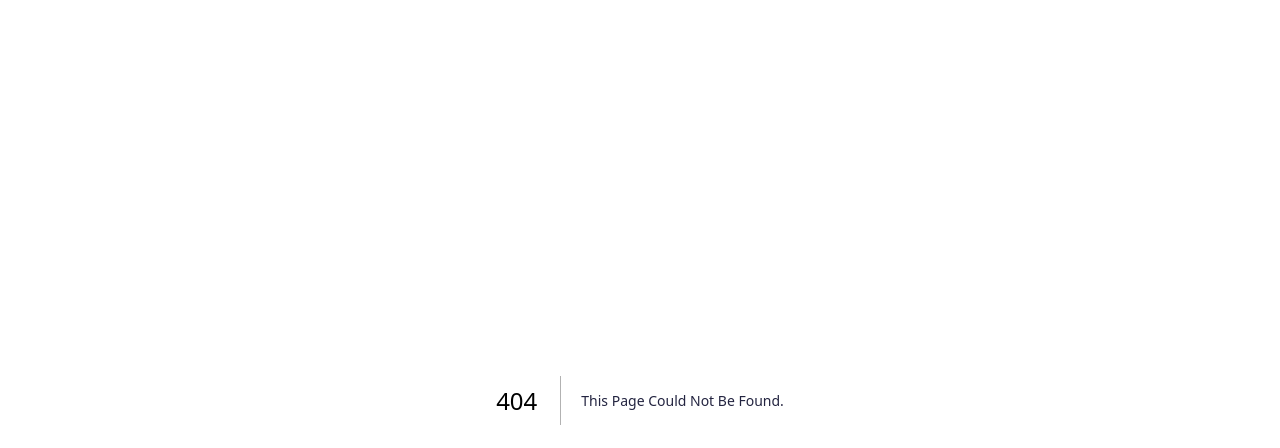
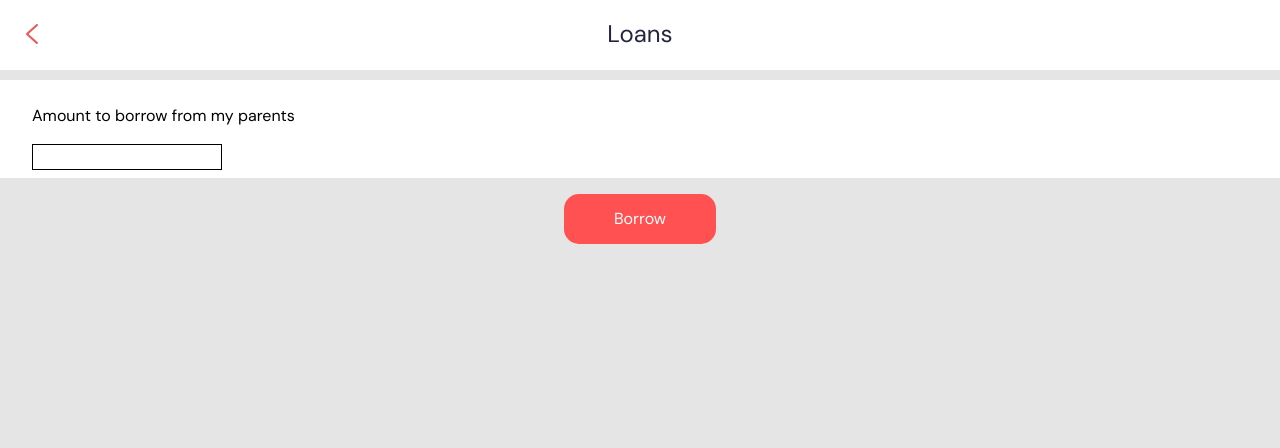
Before and after one commit to afonsosilva91/little-wallet, a Next.js app in the folder web/: page /loans in a window 1280 px wide. Before the commit this address had no page. Shown: the top 448 px of the page. Built offline with nearby package versions, Linux system fonts and the light colour scheme.

Commit message:
Add loan page

```diff
--- a/web/components/LoginButton.js
+++ b/web/components/LoginButton.js
@@ -42,6 +42,7 @@ export default function LoginButton() {
   const { open } = useConnectModal();
   const [accountCreated, setAccountCreated] = useState(false);
   const [creatingAccount, setCreatingAccount] = useState(false);
+  const [contractApi, setContractApi] = useState(false);
 
   const supportedNetwork = () => {
     const filteredChains = supportedChains.filter(
@@ -58,7 +59,6 @@ export default function LoginButton() {
   };
 
   const upsertAccount = async () => {
-    console.log("upsertAccount");
     const contractApi = new ContractApi();
     await contractApi.setup();
 
@@ -69,6 +69,7 @@ export default function LoginButton() {
       await contractApi.addChild();
       const result = await contractApi.checkAccount();
       setAccountCreated(result[0]);
+      setContractApi(contractApi);
     }
   };
 
@@ -79,11 +80,11 @@ export default function LoginButton() {
       setCreatingAccount(false);
       return;
     }
-  }, [account]);
+  }, [account.isConnected]);
 
   useEffect(() => {
-    if (account.isConnected && supportedNetwork() && accountCreated) {
-      login(account.address);
+    if (accountCreated) {
+      login(contractApi);
       router.push("/");
       return;
     }
--- a/web/context/SessionContext.js
+++ b/web/context/SessionContext.js
@@ -1,41 +1,41 @@
-import { createContext, useContext, useState } from "react"
+import { createContext, useContext, useState } from "react";
 
 const SessionContext = createContext({
   isLogged: false,
-    wallet: '',
-    login: (wallet) => {},
-    logout: () => {}
-})
+  contractApi: null,
+  login: (contractApi) => {},
+  logout: () => {},
+});
 
-export const useSessionContext = () => useContext(SessionContext)
+export const useSessionContext = () => useContext(SessionContext);
 
 export const SessionContextProvider = ({ children }) => {
-    const [isLogged, setIsLogged] = useState(true)
-    const [wallet, setWallet] = useState(null)
+  const [isLogged, setIsLogged] = useState(true);
+  const [contractApi, setContractApi] = useState(null);
 
-    const login = async (wallet) => {
-        setWallet(wallet)
-        setIsLogged(true)
-    }
+  const login = async (contractApi) => {
+    setContractApi(contractApi);
+    setIsLogged(true);
+  };
 
-    const logout = async() => {
-        setIsLogged(false)
-        setWallet(null)
+  const logout = async () => {
+    setIsLogged(false);
+    setContractApi(null);
     //disconnect()
-    }
+  };
 
   const context = {
     isLogged,
-        wallet,
+    contractApi,
     login,
-        logout
-    }
+    logout,
+  };
 
   return (
     <SessionContext.Provider value={context}>
       {children}
     </SessionContext.Provider>
-    )
-}
+  );
+};
 
-export default SessionContext
+export default SessionContext;
--- a/web/pages/index.js
+++ b/web/pages/index.js
@@ -1,30 +1,34 @@
-import { useAccount, useBalance } from "@web3modal/react"
-import Link from "next/link"
-import { useEffect } from "react"
-import { useRouter } from 'next/router'
-import { useSessionContext } from '../context/SessionContext'
-import Image from "next/image"
+import { useAccount, useBalance } from "@web3modal/react";
+import Link from "next/link";
+import { useEffect } from "react";
+import { useRouter } from "next/router";
+import { useSessionContext } from "../context/SessionContext";
+import Image from "next/image";
 
 export default function Home() {
-    const router = useRouter()
-    const { isLogged, wallet } = useSessionContext()
-    const { account } = useAccount()
+  const router = useRouter();
+  const { isLogged, contractApi } = useSessionContext();
+  const { account } = useAccount();
   const { data, error, isLoading, refetch } = useBalance({
-        addressOrName: account.address
-    })
+    addressOrName: account.address,
+  });
 
   useEffect(() => {
-        if(!isLogged) {
-            router.push("/login")
+    if (!isLogged) {
+      router.push("/login");
       return;
     }
 
-        console.log(data, account)
-    })
+    console.log(data, account);
+  });
 
   const randHash = () => {
-        return Math.random().toString(36).substring(2, 15) + Math.random().toString(36).substring(2, 15);
-    }
+    return (
+      Math.random().toString(36).substring(2, 15) +
+      Math.random().toString(36).substring(2, 15)
+    );
+  };
+
   const kids = [
     {
       name: "Kid 1",
@@ -56,41 +60,74 @@ export default function Home() {
   return (
     <div className="h-screen flex flex-col px-8">
       <div style={{ marginLeft: "-2rem", marginRight: "-2rem" }}>
-                <div className="background-red rounded-3xl box-page-header"
+        <div
+          className="background-red rounded-3xl box-page-header"
           style={{
             height: "170px",
             paddingTop: "45px",
-                        margin: '12px',
-                        overflow: 'hidden',
-                        position: 'relative'
+            margin: "12px",
+            overflow: "hidden",
+            position: "relative",
           }}
         >
           <div className="header-circle-medium"></div>
           <div className="header-circle-small"></div>
           <h2>Balance</h2>
-                    <h6 className="text-center" style={{paddingTop: '7px'}}>12,000$</h6>
+          <h6 className="text-center" style={{ paddingTop: "7px" }}>
+            12,000$
+          </h6>
         </div>
-                <div className="flex justify-between mx-8"
+        <div
+          className="flex justify-between mx-8"
           style={{
             boxShadow: "0px 3px 12px -2px rgba(61, 87, 111, 0.1)",
             borderRadius: "15px",
             marginTop: "-47px",
             backgroundColor: "white",
             padding: "15px 20px",
-                        height: '74px',
-                        position: 'relative',
-                        zIndex: '99'
+            height: "74px",
+            position: "relative",
+            zIndex: "99",
           }}
         >
-                    <Link className="btn-header-icon" href={'/savings'}>
-                        <Image width={25} height={25} alt={''} src={'/icons/wallet.png'} style={{margin: '0 auto'}} />
-                        <span style={{fontSize: '14px', fontWeight: '500', lineHeight: '20px', color: '#232440'}}>Savings</span>
+          <Link className="btn-header-icon" href={"/savings"}>
+            <Image
+              width={25}
+              height={25}
+              alt={""}
+              src={"/icons/wallet.png"}
+              style={{ margin: "0 auto" }}
+            />
+            <span
+              style={{
+                fontSize: "14px",
+                fontWeight: "500",
+                lineHeight: "20px",
+                color: "#232440",
+              }}
+            >
+              Savings
+            </span>
           </Link>
-                    <Link className="btn-header-icon" href={'/loans'}>
-                        <Image width={25} height={25} alt={''} src={'/icons/dollar.png'} style={{margin: '0 auto'}} />
-                        <span style={{fontSize: '14px', fontWeight: '500', lineHeight: '20px', color: '#232440'}}>Loans</span>
+          <Link className="btn-header-icon" href={"/loans"}>
+            <Image
+              width={25}
+              height={25}
+              alt={""}
+              src={"/icons/dollar.png"}
+              style={{ margin: "0 auto" }}
+            />
+            <span
+              style={{
+                fontSize: "14px",
+                fontWeight: "500",
+                lineHeight: "20px",
+                color: "#232440",
+              }}
+            >
+              Loans
+            </span>
           </Link>
-
         </div>
       </div>
       <div className="mt-4 box-family">
@@ -131,7 +168,6 @@ export default function Home() {
           ))}
         </table>
       </div>
-
     </div>
   );
-};
+}
--- /dev/null
+++ b/web/pages/loans.js
@@ -0,0 +1,64 @@
+import Link from "next/link";
+import Image from "next/image";
+import { useSessionContext } from "../context/SessionContext";
+
+import { useState } from "react";
+
+const Loans = () => {
+  const { isLogged, contractApi } = useSessionContext();
+  const [amount, setAmount] = useState(0);
+
+  const borrow = async () => {
+    if (amount <= 0) {
+      return;
+    }
+    console.log(contractApi);
+    const result = await contractApi.borrow(amount);
+    console.log(result);
+  };
+
+  return (
+    <>
+      <div className="box-bar-header">
+        <div className="flex flex-row">
+          <div className="basis-4/12 back-arrow">
+            <Link href={"/"}>
+              <Image width={24} height={24} alt={""} src={"/icons/back.svg"} />
+            </Link>
+          </div>
+          <div className="basis-4/12 header-title">
+            <span>Loans</span>
+          </div>
+          <div className="basis-4/12"></div>
+        </div>
+      </div>
+
+      <div
+        className="h-screen flex flex-col py-2"
+        style={{ paddingTop: "80px", background: "#E5E5E5" }}
+      >
+        <div className="box-graphs px-8 pt-6">
+          <h4 className="mb-4">Amount to borrow from my parents</h4>
+          <input
+            className="mb-2"
+            type="number"
+            onChange={(e) => setAmount(e.target.value)}
+            style={{ border: "1px solid black" }}
+          ></input>
+        </div>
+
+        <div className="h-screen flex align-center justify-center">
+          <button
+            className="btn-red mt-4"
+            style={{ minWidth: "auto" }}
+            onClick={() => borrow()}
+          >
+            Borrow
+          </button>
+        </div>
+      </div>
+    </>
+  );
+};
+
+export default Loans;
--- a/web/utils/contractApi.js
+++ b/web/utils/contractApi.js
@@ -22,6 +22,10 @@ class ContractApi {
     );
   }
 
+  getAddress() {
+    return this.address;
+  }
+
   async checkAccount() {
     const result = await this.contract.checkAccount(this.address);
     console.log("Result", result);
@@ -29,6 +33,7 @@ class ContractApi {
   }
 
   async borrow(amount) {
+    console.log("Borrow");
     const tx = await this.contract.connect(this.signer).borrow(amount);
 
     const receipt = await tx.wait();
```
Lines whose indentation alone changed are shown as unchanged.
